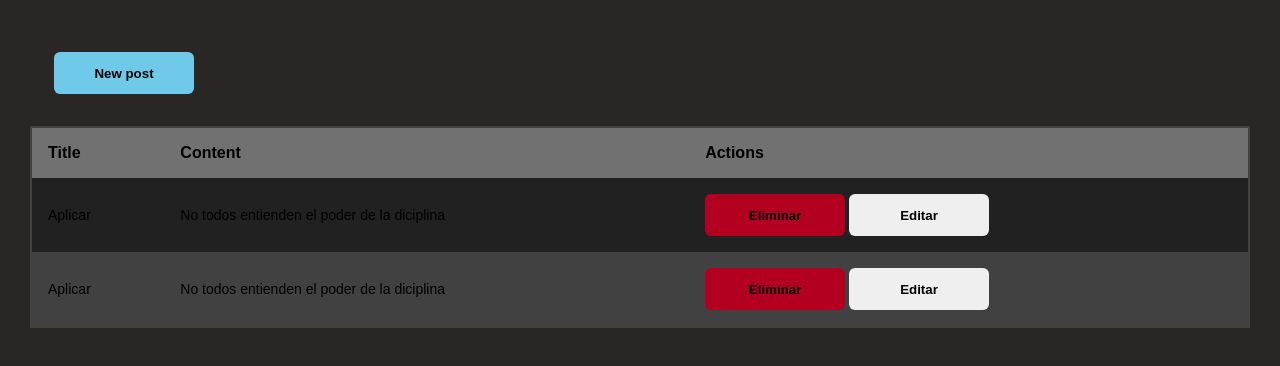
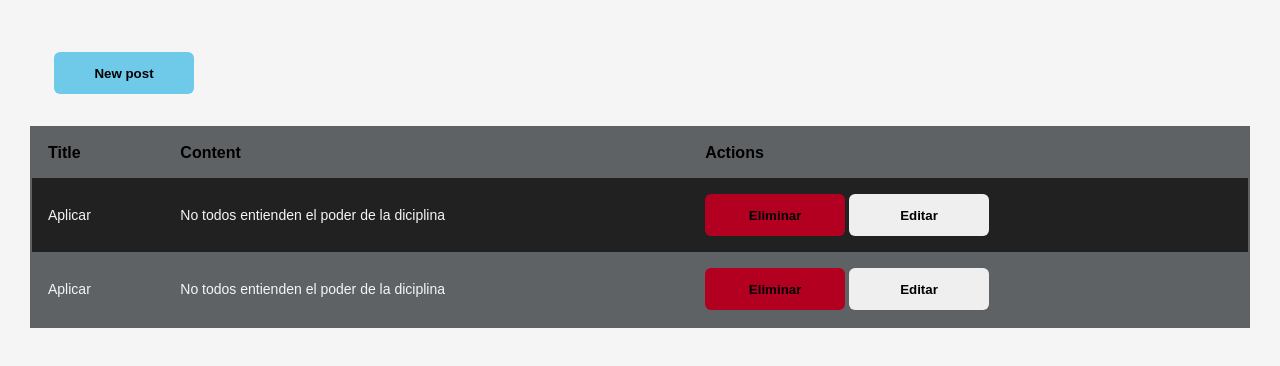
Before and after one commit to WayneJOLY/post-project-FrontEnd, a plain HTML site: page index.html in a window 1280 px wide. Drawn offline with nearby package versions, Linux system fonts and the light colour scheme; no server answers.

Commit message:
I modify the colors

```diff
--- a/CSS/index.css
+++ b/CSS/index.css
@@ -6,6 +6,7 @@
     font-family: "Poppins", sans-serif;
     font-weight: 700;
     font-style: normal;
+
 }
 
 
@@ -13,18 +14,22 @@
 
 
 :root{
-    --backround-color:#050101d9;
+    --backround-color:#F5F5F5;
     --succes-color:#006b21;
     --danger-color:#b30021;
     --info:#6fcaea;
-    --text-color:#717171;
-    --border-color:#414141;
+    --text-color:#1b1919;
+    --border-color:#5f6264;
+    --hover-color:#ececec;
 }
-
+html{
+    overflow-x: none;
+}
 body{
     width: 100vw;
     min-height: 100vh;
     background-color: var(--backround-color);
+
 }
 
 .main-content{
@@ -36,74 +41,6 @@ body{
     flex-direction: column;
 }
 
-/*.form-container{
-    width: 370px;
-    height: 300px;
-    position: absolute;
-    transform: translate(-50,-50);
-    display: flex;
-    flex-direction: column;
-    justify-content: space-evenly;
-    align-items: center;
-    background-color: aqua;
-    opacity: 0;
-}
-
-.form-container-active{
-    z-index: 15;
-    backdrop-filter: blur(5px);
-    opacity: 1;
-}
-
-.form-container form{
-    width: 100%;
-    height: 80%;
-    padding: 0 8px;
-    background-color: darkblue;
-    margin: 20px auto;
-    padding-top: 20px;
-}
-
-.form-container h3{
-    font-size: 42px;
-}
-
-form input{
-    background-color: none;
-    width: 90%;
-    font-size: 14px;
-    height: 38px;
-}
-
-form textarea{
-    min-width:90%;
-    width: 50%;
-    margin-top: 20px;
-    min-height: 86px;
-}
-
-form button{
-    font-size: 16px;
-    height: 38px;
-    background-color: var(--succes-color);
-    width: 90%;
-    border: none;
-    padding: 12px;
-    margin-top: 20px;
-}
-*/
-/* From Uiverse.io by gharsh11032000 */
-
-/*<aside class="form-container" id="form-container">
-            <h3>Post From</h3>
-            <form id="form-create">
-                <input type="text" id="title" placeholder="Title">
-                <textarea name="content" id="content" placeholder="Enter the content of your post">
-
-                </textarea>
-                <button type="submit">Crear post</button>
-            </form>
-        </aside>*/
 
 button:active {
             scale: 0.95;
@@ -241,9 +178,10 @@ thead th {
     position: sticky;
     top: 0;
     left: 0;
-    background-color: var(--text-color);
+    background-color: var(--border-color);
     cursor: pointer;
     text-transform: capitalize;
+    align-self: center;
 }
 
 tbody tr:nth-child(even) {
@@ -253,11 +191,13 @@ tbody tr:nth-child(even) {
 tbody tr {
     --delay: .1s;
     transition: .5s ease-in-out var(--delay), background-color 0s;
+    color: #f5f5f5;
 }
 
 
 tbody tr:hover {
-    background-color: var(--backround-color) !important;
+    background-color: var(--hover-color) !important;
+    color: #1b1919;
 }
 
 tbody tr td,
```
Also changed, not shown: Javascript/edit.js (+5 -5 lines).
